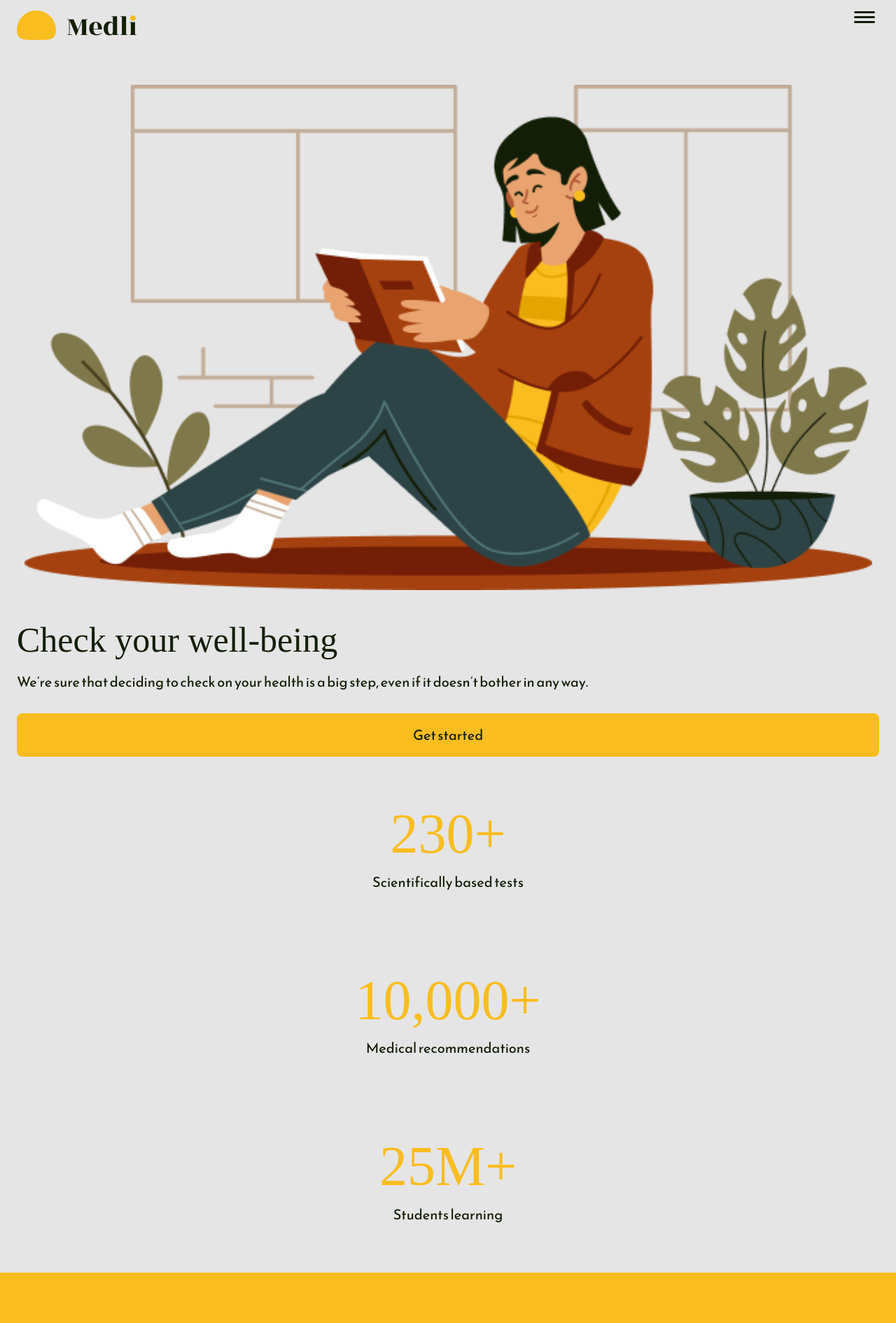
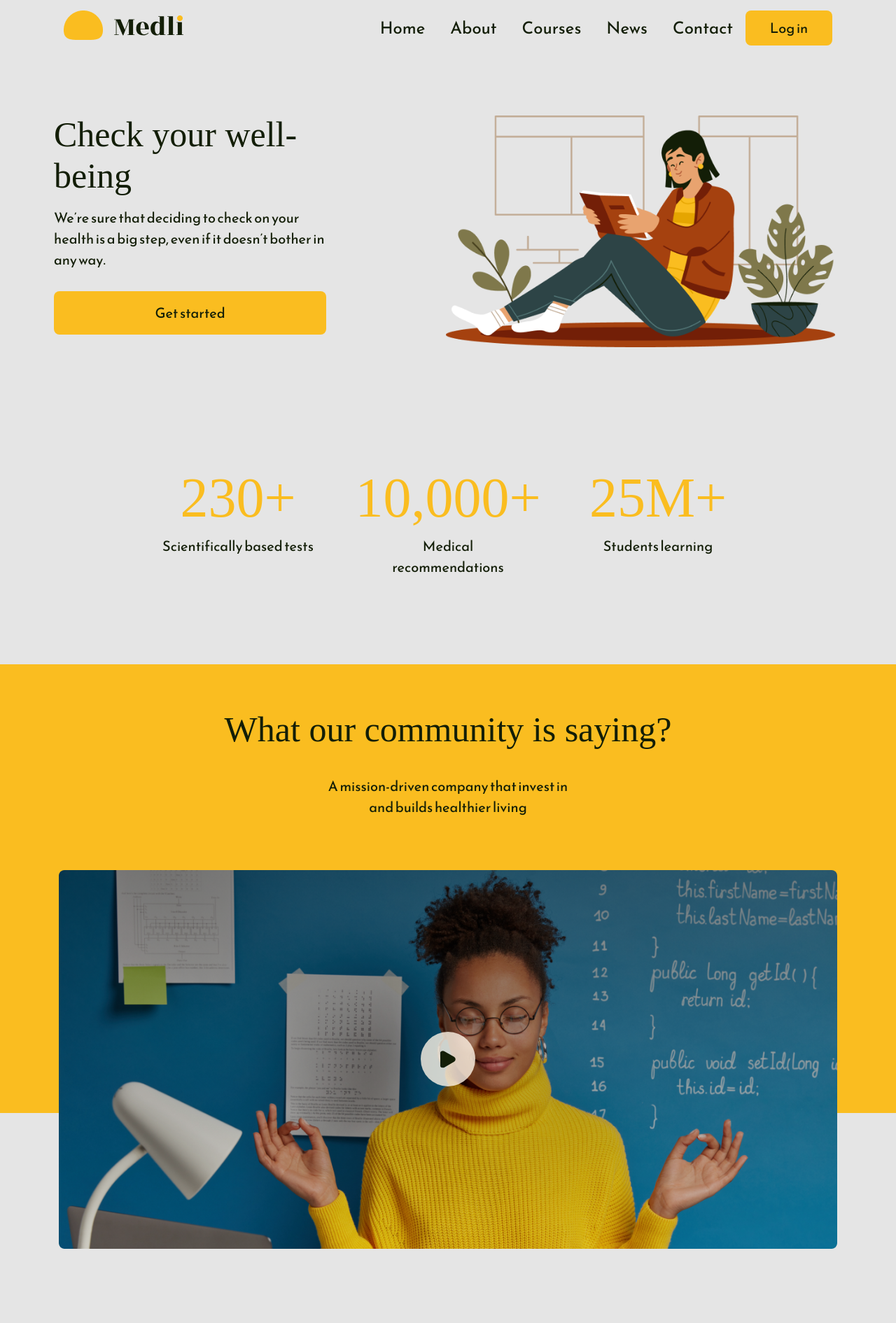
Before and after one commit to Pachciar3/dp-medli, a React (Create React App) app: page / in a window 1280 px wide. Shown: the part 20-1910 px from the top of the page at 70% size. Built offline with nearby package versions, Linux system fonts and the light colour scheme; a web font is replaced by a local one.

Commit message:
Add styles between mobile and desktop

```diff
--- a/src/atoms/Buttons/Button.scss
+++ b/src/atoms/Buttons/Button.scss
@@ -45,6 +45,23 @@ a.a-button {
   }
 }
 
+@media (min-width: 768px) {
+  .a-button {
+    &--smallOnDesktop {
+      font-size: 18px;
+      padding: 4px 16px;
+      width: 100%;
+      line-height: 27px;
+    }
+    &--small {
+      padding: 7px 10px;
+      font-size: 20px;
+      line-height: 36px;
+      width: 124px;
+    }
+  }
+}
+
 @media (min-width: 1440px) {
   .a-button {
     font-size: 25px;
--- a/src/atoms/Input/Input.scss
+++ b/src/atoms/Input/Input.scss
@@ -16,7 +16,7 @@
   }
 }
 
-@media (min-width: 1440px) {
+@media (min-width: 768px) {
   .a-input {
     border: 0px;
     padding: 11px 8px;
--- a/src/molecules/FooterLinksGroup/FooterLinksGroup.scss
+++ b/src/molecules/FooterLinksGroup/FooterLinksGroup.scss
@@ -9,11 +9,11 @@
   }
 }
 
-@media (min-width: 1440px) {
+@media (min-width: 768px) {
   .m-footerLinksGroup {
     padding: 15.5px 0px;
-    margin-right: 50px;
-    width: 140px;
+    margin-right: 20px;
+    width: 90px;
     &__title {
       padding-bottom: 19px;
     }
@@ -23,3 +23,17 @@
     }
   }
 }
+
+@media (min-width: 1000px) {
+  .m-footerLinksGroup {
+    margin-right: 30px;
+    width: 130px;
+  }
+}
+
+@media (min-width: 1440px) {
+  .m-footerLinksGroup {
+    margin-right: 50px;
+    width: 140px;
+  }
+}
--- a/src/molecules/NewsletterInfo/NewsletterInfo.scss
+++ b/src/molecules/NewsletterInfo/NewsletterInfo.scss
@@ -12,7 +12,7 @@
   }
 }
 
-@media (min-width: 1440px) {
+@media (min-width: 768px) {
   .m-newsletterInfo {
     padding: 10px 0px;
     &__field {
--- a/src/molecules/SectionTextContent/SectionTextContent.scss
+++ b/src/molecules/SectionTextContent/SectionTextContent.scss
@@ -8,16 +8,24 @@
   }
 }
 
+@media (min-width: 768px) {
+  .m-sectionTextContent {
+    &--center {
+      text-align: center;
+    }
+    &--center &__desc {
+      width: 371px;
+      margin: 0 auto;
+    }
+  }
+}
+
 @media (min-width: 1440px) {
   .m-sectionTextContent {
     padding: 24px 0px 10px;
     &__head {
       padding-bottom: 16px;
     }
-    &--center &__desc {
-      width: 371px;
-      margin: 0 auto;
-    }
     &--center &__head {
       padding-bottom: 40px;
     }
--- a/src/organisms/Footer/Footer.scss
+++ b/src/organisms/Footer/Footer.scss
@@ -13,15 +13,22 @@
   }
 }
 
-@media (min-width: 1440px) {
+@media (min-width: 440px) {
   .o-footer {
-    padding: 64px 24px 24px;
+    &__con {
+      max-width: 410px;
+      margin: 0 auto;
+    }
+  }
+}
+
+@media (min-width: 768px) {
+  .o-footer {
     &__con {
       display: grid;
-      margin: 0 auto;
       grid-template-columns: 1fr 350px;
       grid-template-rows: 47px 1fr 20px;
-      width: 1110px;
+      max-width: 1110px;
     }
     &__links {
       padding: 40px 0px 80px;
@@ -47,4 +54,13 @@
       grid-column: 1 / span 2;
     }
   }
+}
+
+@media (min-width: 1440px) {
+  .o-footer {
+    padding: 64px 24px 24px;
+    &__con {
+      width: 1110px;
+    }
+  }
 } ;
--- a/src/organisms/Header/Header.scss
+++ b/src/organisms/Header/Header.scss
@@ -7,24 +7,58 @@
   }
 }
 
-@media (min-width: 1440px) {
+@media (min-width: 440px) {
   .o-header {
     &__container {
-      padding: 103px 47px;
+      max-width: 410px;
+      margin: 0 auto;
+    }
+    // &--colored::before {
+    //   height: 811px;
+    // }
+  }
+}
+
+@media (min-width: 768px) {
+  .o-header {
+    &__container {
+      padding: 53px 37px;
       display: flex;
       max-width: 1200px;
-      margin: 0 auto;
       justify-content: space-between;
       align-items: flex-end;
     }
     &__left {
       order: 1;
       padding-bottom: 20px;
-      width: 443px;
+      width: 450px;
+      margin-right: 10px;
     }
     &__right {
       order: 2;
       padding-bottom: 0px;
+    }
+  }
+}
+
+@media (min-width: 1000px) {
+  .o-header {
+    &__right {
+      padding: 0px 0px 0px 150px;
+    }
+  }
+}
+
+@media (min-width: 1440px) {
+  .o-header {
+    &__container {
+      padding: 103px 47px;
+    }
+    &__left {
+      width: 443px;
+      margin-right: 0px;
+    }
+    &__right {
       margin-left: -40px;
     }
   }
--- a/src/organisms/Navbar/Navbar.scss
+++ b/src/organisms/Navbar/Navbar.scss
@@ -12,11 +12,19 @@
   }
 }
 
-@media (min-width: 1440px) {
+@media (min-width: 440px) {
   .o-navbar {
     &__con {
-      width: 1146px;
+      max-width: 1146px;
       margin: 0 auto;
+    }
+  }
+}
+
+@media (min-width: 1024px) {
+  .o-navbar {
+    &__con {
+      max-width: 1146px;
     }
     &__menu {
       display: block;
--- a/src/organisms/OurNumbers/OurNumbers.scss
+++ b/src/organisms/OurNumbers/OurNumbers.scss
@@ -10,13 +10,27 @@
   }
 }
 
-@media (min-width: 1440px) {
+@media (min-width: 768px) {
   .o-ourNumbers {
     display: flex;
     justify-content: space-around;
     align-items: flex-start;
     &__el {
       width: 276px;
+      padding: 80px 0px 100px;
+      &:first-child {
+        padding-top: 80px;
+      }
+      &:last-child {
+        padding-bottom: 100px;
+      }
+    }
+  }
+}
+
+@media (min-width: 1440px) {
+  .o-ourNumbers {
+    &__el {
       padding: 135px 0px 179px;
       &:first-child {
         padding-top: 135px;
--- a/src/organisms/Sections/Section.scss
+++ b/src/organisms/Sections/Section.scss
@@ -22,12 +22,48 @@
   }
 }
 
+@media (min-width: 440px) {
+  .o-section {
+    &__con {
+      max-width: 410px;
+      margin: 0 auto;
+    }
+  }
+}
+
+@media (min-width: 768px) {
+  .o-section {
+    &__con {
+      max-width: 900px;
+      margin: 0 auto;
+    }
+    &--colored::before {
+      height: 611px;
+    }
+  }
+}
+
+@media (min-width: 1000px) {
+  .o-section {
+    &--colored::before {
+      height: 641px;
+    }
+  }
+  .o-sectionWithVideo {
+    &__text {
+      text-align: center;
+    }
+    &__video {
+      padding: 0px 60px 151px;
+    }
+  }
+}
+
 @media (min-width: 1440px) {
   .o-section {
     padding: 40px;
     &__con {
       max-width: 1110px;
-      margin: 0 auto;
     }
     &--colored::before {
       height: 811px;
@@ -36,13 +72,9 @@
 
   .o-sectionWithVideo {
     &__text {
-      text-align: center;
       padding-bottom: 46px;
       width: 839px;
       margin: 0 auto;
     }
-    &__video {
-      padding: 0px 60px 151px;
-    }
   }
 } ;
--- a/src/organisms/Tiles/Tiles.scss
+++ b/src/organisms/Tiles/Tiles.scss
@@ -5,12 +5,24 @@
   padding: 26px 0px 40px;
 }
 
-@media (min-width: 1440px) {
+@media (min-width: 768px) {
   .o-tiles {
     display: grid;
     grid-template-columns: 1fr 1fr 1fr;
     grid-row-gap: 0px;
-    grid-column-gap: 40px;
+    grid-column-gap: 10px;
     padding: 26px 0px 90px;
   }
+}
+
+@media (min-width: 1000px) {
+  .o-tiles {
+    grid-column-gap: 25px;
+  }
+}
+
+@media (min-width: 1440px) {
+  .o-tiles {
+    grid-column-gap: 40px;
+  }
 } ;
```
